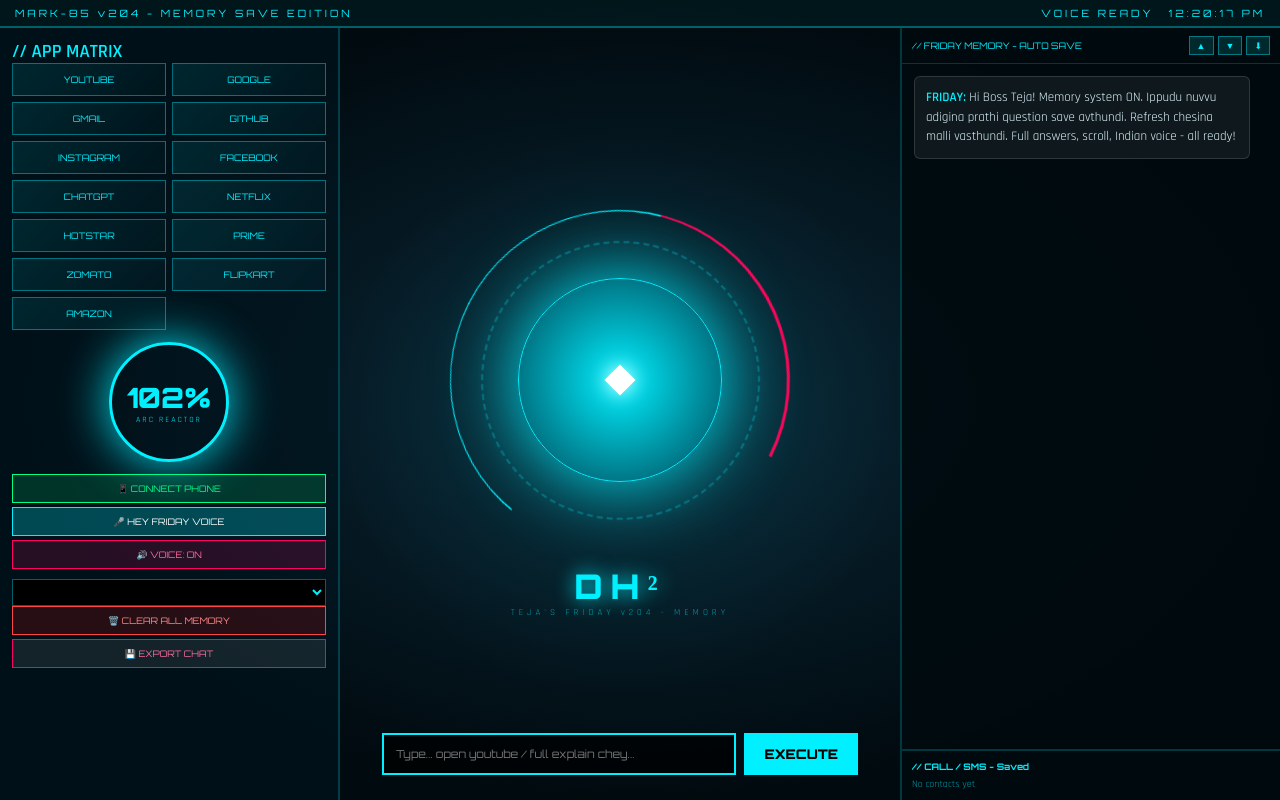
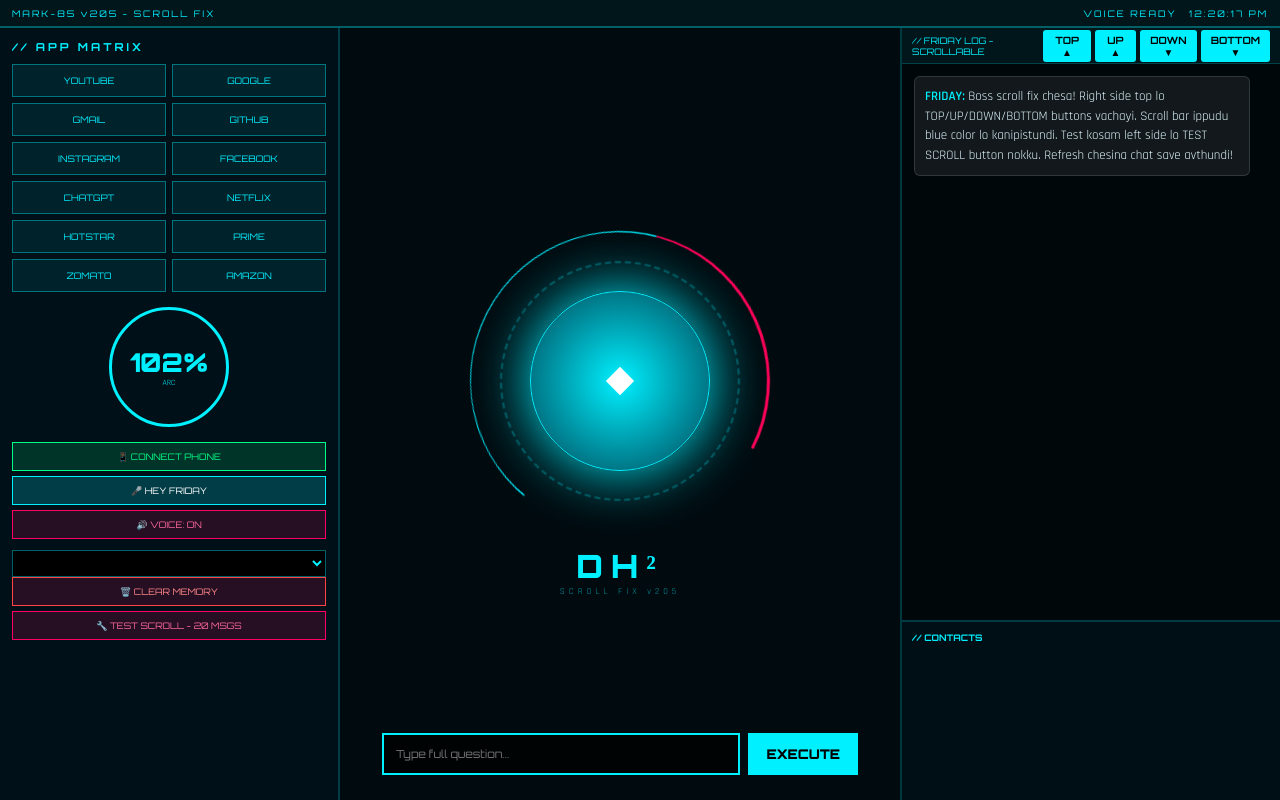
Before and after one commit to mrtej568-ship-it/FRIDAY, a Flask app: page / in a window 1280 px wide. Run offline with Flask 3, Linux system fonts and the light colour scheme; lists and menus that the app fills with data are empty.

Commit message:
Update index.html

```diff
--- a/templates/index.html
+++ b/templates/index.html
@@ -2,141 +2,154 @@
 <html lang="en">
 <head>
 <meta charset="UTF-8"><meta name="viewport" content="width=device-width, initial-scale=1">
-<title>DH² // FRIDAY v204 MEMORY</title>
+<title>DH² // FRIDAY v205 SCROLL FIX</title>
 <link href="https://fonts.googleapis.com/css2?family=Orbitron:wght@400;700;900&family=Rajdhani:wght@400;600&display=swap" rel="stylesheet">
 <style>
 *{margin:0;padding:0;box-sizing:border-box}
-body{background:#010a0f;color:#00f0ff;font-family:'Rajdhani',sans-serif;height:100vh;overflow:hidden;background:radial-gradient(ellipse at center, #0a2a3a 0%, #010a0f 70%)}
-.top-bar{height:28px;border-bottom:2px solid #00f0ff55;display:flex;align-items:center;padding:0 15px;font-family:'Orbitron';font-size:10px;letter-spacing:3px;background:rgba(0,240,255,0.05)}
+body{background:#010a0f;color:#00f0ff;font-family:'Rajdhani',sans-serif;height:100vh;overflow:hidden}
+.top-bar{height:28px;border-bottom:2px solid #00f0ff55;display:flex;align-items:center;padding:0 12px;font-family:'Orbitron';font-size:9px;letter-spacing:2px;background:rgba(0,240,255,0.05)}
 .main{display:grid;grid-template-columns:340px 1fr 380px;height:calc(100vh - 28px)}
-.left{border-right:2px solid #00f0ff33;padding:12px;background:rgba(0,20,30,0.6);overflow-y:auto}
-.left::-webkit-scrollbar{width:6px}.left::-webkit-scrollbar-thumb{background:#00f0ff66}
+.left{border-right:2px solid #00f0ff33;padding:12px;background:rgba(0,20,30,0.6);overflow-y:scroll}
+.left::-webkit-scrollbar{width:8px}.left::-webkit-scrollbar-thumb{background:#00f0ff}
 .app-grid{display:grid;grid-template-columns:1fr 1fr;gap:6px}
-.app-btn{background:linear-gradient(135deg, rgba(0,240,255,0.1), rgba(0,240,255,0.02));border:1px solid #00f0ff66;color:#00f0ff;padding:10px 5px;text-align:center;cursor:pointer;font-family:'Orbitron';font-size:9px;transition:0.2s}
-.app-btn:hover{background:#00f0ff;color:#000;box-shadow:0 0 20px #00f0ff;transform:scale(1.05);font-weight:700}
-.q-btn{background:rgba(255,0,100,0.15);border:1px solid #ff0066;color:#ff6a9d;padding:8px;font-size:9px;font-family:'Orbitron';cursor:pointer;margin-bottom:4px;width:100%}
-.q-btn.bluetooth{background:rgba(0,255,136,0.15);border-color:#00ff88;color:#00ff88}
-.q-btn.voice-active{background:rgba(0,240,255,0.25);border-color:#00f0ff;color:#fff}
-.energy-ring{width:120px;height:120px;border:3px solid #00f0ff;border-radius:50%;margin:12px auto;display:flex;align-items:center;justify-content:center;flex-direction:column;box-shadow:0 0 30px #00f0ff88;animation:pulse 2s infinite}
-@keyframes pulse{0%,100%{box-shadow:0 0 30px #00f0ff88}50%{box-shadow:0 0 50px #00f0ff}}
-.center{position:relative;display:flex;flex-direction:column;align-items:center;justify-content:center;background:radial-gradient(circle at center, rgba(0,240,255,0.08) 0%, transparent 60%)}
-.reactor{width:340px;height:340px;position:relative;display:flex;align-items:center;justify-content:center}
+.app-btn{background:rgba(0,240,255,0.08);border:1px solid #00f0ff66;color:#00f0ff;padding:10px 5px;text-align:center;cursor:pointer;font-family:'Orbitron';font-size:9px}
+.app-btn:hover{background:#00f0ff;color:#000}
+.q-btn{width:100%;padding:8px;font-size:9px;font-family:'Orbitron';cursor:pointer;margin-bottom:5px;border:1px solid #ff0066;background:rgba(255,0,100,0.15);color:#ff6a9d}
+.q-btn.bluetooth{border-color:#00ff88;color:#00ff88;background:rgba(0,255,136,0.15)}
+.q-btn.voice-active{border-color:#00f0ff;color:#fff;background:rgba(0,240,255,0.2)}
+.energy-ring{width:120px;height:120px;border:3px solid #00f0ff;border-radius:50%;margin:15px auto;display:flex;align-items:center;justify-content:center;flex-direction:column}
+.center{position:relative;display:flex;flex-direction:column;align-items:center;justify-content:center}
+.reactor{width:300px;height:300px;position:relative;display:flex;align-items:center;justify-content:center}
 .ring{position:absolute;border-radius:50%;border:1px solid #00f0ff}
 .r1{width:100%;height:100%;border-top:3px solid #ff0055;border-right:3px solid transparent;animation:spin 3s linear infinite}
-.r2{width:82%;height:82%;border:2px dashed #00f0ff44;animation:spin 6s linear infinite reverse}
-.r3{width:60%;height:60%;background:radial-gradient(circle, #00f0ff, #004455);box-shadow:0 0 80px #00f0ff;display:flex;align-items:center;justify-content:center;cursor:pointer}
+.r2{width:80%;height:80%;border:2px dashed #00f0ff44;animation:spin 6s linear infinite reverse}
+.r3{width:60%;height:60%;background:radial-gradient(circle, #00f0ff, #004455);box-shadow:0 0 60px #00f0ff;display:flex;align-items:center;justify-content:center;cursor:pointer}
 @keyframes spin{to{transform:rotate(360deg)}}
-.core{width:22px;height:22px;background:#fff;transform:rotate(45deg);box-shadow:0 0 20px #fff}
-.brand{font-family:'Orbitron';font-weight:900;font-size:34px;letter-spacing:8px;margin-top:15px;text-shadow:0 0 20px #00f0ff}
+.core{width:20px;height:20px;background:#fff;transform:rotate(45deg)}
+.brand{font-family:'Orbitron';font-weight:900;font-size:32px;letter-spacing:8px;margin-top:15px}
 .input-box{position:absolute;bottom:25px;width:85%;display:flex;gap:8px}
-#cmd{flex:1;background:rgba(0,0,0,0.7);border:2px solid #00f0ff;color:#00f0ff;padding:12px;font-family:'Orbitron';font-size:11px;outline:none}
-#exec{background:#00f0ff;color:#000;border:none;padding:0 20px;font-family:'Orbitron';font-weight:900;cursor:pointer}
-.right{border-left:2px solid #00f0ff33;background:rgba(0,10,15,0.9);display:flex;flex-direction:column}
-.right-header{padding:8px 10px;border-bottom:1px solid #00f0ff33;font-family:'Orbitron';font-size:9px;display:flex;justify-content:space-between;align-items:center}
-.scroll-controls{display:flex;gap:4px}
-.scroll-controls button{background:#00f0ff22;border:1px solid #00f0ff66;color:#00f0ff;padding:3px 7px;font-family:'Orbitron';font-size:9px;cursor:pointer}
-.scroll-controls button:hover{background:#00f0ff;color:#000}
-.chat-area{flex:1;overflow-y:auto;padding:12px;display:flex;flex-direction:column;gap:10px;scroll-behavior:smooth}
-.chat-area::-webkit-scrollbar{width:8px}.chat-area::-webkit-scrollbar-track{background:rgba(0,0,0,0.3)}.chat-area::-webkit-scrollbar-thumb{background:linear-gradient(#00f0ff,#0088aa);border-radius:10px}
-.msg{padding:11px;border-radius:6px;max-width:95%;font-size:13px;line-height:1.5;white-space:pre-wrap;word-wrap:break-word}
+#cmd{flex:1;background:rgba(0,0,0,0.7);border:2px solid #00f0ff;color:#00f0ff;padding:12px;font-size:11px;font-family:'Orbitron';outline:none}
+#exec{background:#00f0ff;color:#000;border:none;padding:0 18px;font-family:'Orbitron';font-weight:900;cursor:pointer}
+
+/* RIGHT - SCROLL FIX 100% */
+.right{border-left:2px solid #00f0ff33;background:rgba(0,10,15,0.95);display:flex;flex-direction:column;height:100%;overflow:hidden}
+.right-header{height:36px;padding:0 10px;border-bottom:1px solid #00f0ff33;display:flex;justify-content:space-between;align-items:center;background:rgba(0,240,255,0.05);flex-shrink:0}
+.right-header span{font-family:'Orbitron';font-size:9px}
+.scroll-btns{display:flex;gap:4px}
+.scroll-btns button{background:#00f0ff;color:#000;border:none;padding:4px 10px;font-family:'Orbitron';font-size:10px;font-weight:700;cursor:pointer;border-radius:3px}
+.scroll-btns button:hover{background:#fff}
+
+/* CHAT AREA - FIXED HEIGHT + SCROLL ALWAYS VISIBLE */
+.chat-area{
+  height:calc(100% - 36px - 180px);
+  overflow-y:scroll!important;
+  overflow-x:hidden;
+  padding:12px;
+  display:flex;
+  flex-direction:column;
+  gap:10px;
+  background:rgba(0,0,0,0.3);
+  scroll-behavior:smooth;
+}
+.chat-area::-webkit-scrollbar{width:10px!important; display:block!important}
+.chat-area::-webkit-scrollbar-track{background:#001a22!important; border:1px solid #00f0ff33}
+.chat-area::-webkit-scrollbar-thumb{background:#00f0ff!important; border-radius:10px; box-shadow:0 0 10px #00f0ff}
+.chat-area::-webkit-scrollbar-thumb:hover{background:#fff!important}
+.msg{padding:10px;border-radius:6px;max-width:95%;font-size:13px;line-height:1.5;white-space:pre-wrap;word-break:break-word;flex-shrink:0}
 .msg.user{align-self:flex-end;background:rgba(0,240,255,0.15);border:1px solid #00f0ff66;color:#a0f0ff}
-.msg.friday{align-self:flex-start;background:rgba(255,255,255,0.06);border:1px solid #ffffff22;color:#e0f8ff}
+.msg.friday{align-self:flex-start;background:rgba(255,255,255,0.07);border:1px solid #ffffff22;color:#e0f8ff}
 .msg.friday b{color:#00f0ff}
+.contacts{height:180px;border-top:2px solid #00f0ff33;padding:10px;overflow-y:scroll;flex-shrink:0;background:rgba(0,20,30,0.5)}
+.contacts h4{font-family:'Orbitron';font-size:9px;margin-bottom:6px}
 .voice-select{width:100%;background:#000;border:1px solid #00f0ff66;color:#00f0ff;padding:6px;font-size:9px;font-family:'Orbitron';margin-top:6px}
-.contacts{border-top:2px solid #00f0ff33;padding:10px;max-height:180px;overflow-y:auto}
-.contacts h4{font-family:'Orbitron';font-size:9px;margin-bottom:6px}
-.contact-item{display:flex;justify-content:space-between;align-items:center;background:rgba(0,240,255,0.06);border:1px solid #00f0ff22;padding:5px 8px;margin-bottom:4px;font-size:11px}
 </style>
 </head>
 <body>
-<div class="top-bar"><span>MARK-85 v204 - MEMORY SAVE EDITION</span><span style="margin-left:auto" id="voice-name">VOICE: LOADING...</span><span style="margin-left:15px" id="live-time">--:--:--</span></div>
+<div class="top-bar"><span>MARK-85 v205 - SCROLL FIX</span><span style="margin-left:auto" id="voice-name">VOICE: LOADING</span><span style="margin-left:12px" id="live-time">--:--:--</span></div>
 <div class="main">
 <div class="left">
-<h3>// APP MATRIX</h3>
+<h3 style="font-family:'Orbitron';font-size:11px;letter-spacing:3px;margin-bottom:10px">// APP MATRIX</h3>
 <div class="app-grid" id="appGrid"></div>
-<div class="energy-ring"><div style="font-family:'Orbitron';font-size:28px;font-weight:900">102%</div><div style="font-size:8px;letter-spacing:2px">ARC REACTOR</div></div>
+<div class="energy-ring"><div style="font-family:'Orbitron';font-size:26px;font-weight:900">102%</div><div style="font-size:8px">ARC</div></div>
 <button class="q-btn bluetooth" onclick="connectBluetooth()">📱 CONNECT PHONE</button>
-<button class="q-btn voice-active" onclick="startVoice()">🎤 HEY FRIDAY VOICE</button>
+<button class="q-btn voice-active" onclick="startVoice()">🎤 HEY FRIDAY</button>
 <button class="q-btn" onclick="toggleVoice()" id="voiceToggle">🔊 VOICE: ON</button>
-<select id="voiceList" class="voice-select" onchange="changeVoice()"><option>Loading Indian voices...</option></select>
-<button class="q-btn" onclick="clearChat()" style="background:rgba(255,0,0,0.15);border-color:#ff4444;color:#ff8888">🗑️ CLEAR ALL MEMORY</button>
-<button class="q-btn" onclick="exportChat()" style="background:rgba(255,255,255,0.08)">💾 EXPORT CHAT</button>
+<select id="voiceList" class="voice-select" onchange="changeVoice()"><option>Loading voices...</option></select>
+<button class="q-btn" onclick="clearChat()" style="border-color:#ff4444;color:#ff8888">🗑️ CLEAR MEMORY</button>
+<button class="q-btn" onclick="testScroll()">🔧 TEST SCROLL - 20 MSGS</button>
 </div>
 <div class="center">
 <div class="reactor"><div class="ring r1"></div><div class="ring r2"></div><div class="ring r3" onclick="startVoice()"><div class="core"></div></div></div>
 <div class="brand">DH²</div>
-<div style="font-size:9px;letter-spacing:4px;opacity:0.6">TEJA'S FRIDAY v204 - MEMORY</div>
-<div class="input-box"><input id="cmd" placeholder="Type... open youtube / full explain chey..."><button id="exec" onclick="send()">EXECUTE</button></div>
+<div style="font-size:9px;letter-spacing:4px;opacity:0.6">SCROLL FIX v205</div>
+<div class="input-box"><input id="cmd" placeholder="Type full question..."><button id="exec" onclick="send()">EXECUTE</button></div>
 </div>
 <div class="right">
-<div class="right-header"><span>// FRIDAY MEMORY - AUTO SAVE</span><div class="scroll-controls"><button onclick="scrollChat('up')">▲</button><button onclick="scrollChat('down')">▼</button><button onclick="scrollChat('bottom')">⬇</button></div></div>
+<div class="right-header"><span>// FRIDAY LOG - SCROLLABLE</span><div class="scroll-btns"><button onclick="scrollChat('top')">TOP ▲</button><button onclick="scrollChat('up')">UP ▲</button><button onclick="scrollChat('down')">DOWN ▼</button><button onclick="scrollChat('bottom')">BOTTOM ▼</button></div></div>
 <div class="chat-area" id="chat"></div>
-<div class="contacts"><h4>// CALL / SMS - Saved</h4><div id="contactList"></div></div>
+<div class="contacts"><h4>// CONTACTS</h4><div id="contactList"></div></div>
 </div>
 </div>
 <script>
-const ALL_APPS={youtube:"https://youtube.com",google:"https://google.com",gmail:"https://mail.google.com",github:"https://github.com",instagram:"https://instagram.com",facebook:"https://facebook.com",chatgpt:"https://chat.openai.com",netflix:"https://netflix.com",hotstar:"https://hotstar.com",prime:"https://primevideo.com",zomato:"https://zomato.com",flipkart:"https://flipkart.com",amazon:"https://amazon.in"};
+const ALL_APPS={youtube:"https://youtube.com",google:"https://google.com",gmail:"https://mail.google.com",github:"https://github.com",instagram:"https://instagram.com",facebook:"https://facebook.com",chatgpt:"https://chat.openai.com",netflix:"https://netflix.com",hotstar:"https://hotstar.com",prime:"https://primevideo.com",zomato:"https://zomato.com",amazon:"https://amazon.in"};
 function renderApps(){let g=document.getElementById('appGrid');g.innerHTML='';for(let n in ALL_APPS){let b=document.createElement('div');b.className='app-btn';b.innerHTML=n.toUpperCase();b.onclick=()=>openApp(n);g.appendChild(b);}} renderApps();
-function openApp(name){let url=ALL_APPS[name.toLowerCase()]||`https://www.google.com/search?q=${name}`;window.open(url,'_blank');addMsg('friday',`Opening <b>${name.toUpperCase()}</b>, Boss!`,true);}
+function openApp(name){window.open(ALL_APPS[name]||`https://www.google.com/search?q=${name}`,'_blank');addMsg('friday',`Opening <b>${name.toUpperCase()}</b> Boss!`);}
 
-// MEMORY SYSTEM - LOCAL + SERVER
-let chatHistory = JSON.parse(localStorage.getItem('dh2_chat_history')||'[]');
-let chatMsgs = JSON.parse(localStorage.getItem('dh2_chat_msgs')||'[]');
-
-function saveToLocal(){
-  localStorage.setItem('dh2_chat_history', JSON.stringify(chatHistory.slice(-20)));
-  localStorage.setItem('dh2_chat_msgs', JSON.stringify(chatMsgs.slice(-50)));
-}
+// MEMORY
+let chatHistory=JSON.parse(localStorage.getItem('dh2_chat_history')||'[]');
+let chatMsgs=JSON.parse(localStorage.getItem('dh2_chat_msgs')||'[]');
+function saveLocal(){localStorage.setItem('dh2_chat_history',JSON.stringify(chatHistory.slice(-20)));localStorage.setItem('dh2_chat_msgs',JSON.stringify(chatMsgs.slice(-100)));}
 function loadLocalChat(){
-  let chat=document.getElementById('chat');
-  chat.innerHTML='';
+  let chat=document.getElementById('chat');chat.innerHTML='';
   if(chatMsgs.length===0){
-    chat.innerHTML='<div class="msg friday"><b>FRIDAY:</b> Hi Boss Teja! Memory system ON. Ippudu nuvvu adigina prathi question save avthundi. Refresh chesina malli vasthundi. Full answers, scroll, Indian voice - all ready!</div>';
-  } else {
-    chatMsgs.forEach(m=>{let div=document.createElement('div');div.className=`msg ${m.who}`;div.innerHTML=m.html;chat.appendChild(div);});
+    chat.innerHTML='<div class="msg friday"><b>FRIDAY:</b> Boss scroll fix chesa! Right side top lo TOP/UP/DOWN/BOTTOM buttons vachayi. Scroll bar ippudu blue color lo kanipistundi. Test kosam left side lo TEST SCROLL button nokku. Refresh chesina chat save avthundi!</div>';
+  }else{
+    chatMsgs.forEach(m=>{let d=document.createElement('div');d.className=`msg ${m.who}`;d.innerHTML=m.html;chat.appendChild(d);});
   }
-  chat.scrollTo({top:chat.scrollHeight});
+  setTimeout(()=>{chat.scrollTop=chat.scrollHeight;},100);
 }
 loadLocalChat();
 
-// SCROLL
-function scrollChat(dir){let c=document.getElementById('chat');if(dir==='up')c.scrollBy({top:-250,behavior:'smooth'});if(dir==='down')c.scrollBy({top:250,behavior:'smooth'});if(dir==='bottom')c.scrollTo({top:c.scrollHeight,behavior:'smooth'});}
+// SCROLL - GUARANTEED WORKING
+function scrollChat(dir){
+  let c=document.getElementById('chat');
+  console.log("Scroll",dir,c.scrollHeight);
+  if(dir==='up') c.scrollBy({top:-300,behavior:'smooth'});
+  if(dir==='down') c.scrollBy({top:300,behavior:'smooth'});
+  if(dir==='bottom') c.scrollTop=c.scrollHeight;
+  if(dir==='top') c.scrollTop=0;
+}
+function testScroll(){
+  for(let i=1;i<=20;i++){
+    addMsg(i%2===0?'user':'friday',`Test message ${i} - Scroll test kosam. Ippudu scroll bar kanipistunda chudu Boss! ${i%2===0?'BOSS QUESTION':'FRIDAY FULL DETAILED ANSWER - This is long answer to test scroll functionality. If you can read this, scroll is working!'}`);
+  }
+}
 
-// VOICE - INDIAN FEMALE FIX
-let indianFemaleVoice=null, voiceEnabled=true;
+// VOICE
+let indianFemaleVoice=null,voiceEnabled=true;
 function loadVoices(){
   let voices=speechSynthesis.getVoices();
-  let select=document.getElementById('voiceList');select.innerHTML='';
-  let indianVoices=voices.filter(v=>v.lang.includes('IN')||v.name.toLowerCase().includes('india')||v.name.includes('Heera'));
-  let list=indianVoices.length>0?indianVoices:voices;
-  list.forEach((v,i)=>{let opt=document.createElement('option');opt.value=i;opt.text=`${v.name} (${v.lang})`;if(v.name.includes('Heera')){opt.selected=true;indianFemaleVoice=v;}select.appendChild(opt);});
+  let sel=document.getElementById('voiceList');sel.innerHTML='';
+  let indian=voices.filter(v=>v.lang.includes('IN')||v.name.includes('Heera'));
+  let list=indian.length?indian:voices;
+  list.forEach((v,i)=>{let o=document.createElement('option');o.value=i;o.text=`${v.name} (${v.lang})`;if(v.name.includes('Heera')){o.selected=true;indianFemaleVoice=v;}sel.appendChild(o);});
   if(!indianFemaleVoice) indianFemaleVoice=list.find(v=>v.lang==='en-IN')||list[0];
   document.getElementById('voice-name').innerText=indianFemaleVoice?indianFemaleVoice.name.toUpperCase():'VOICE READY';
 }
-function changeVoice(){let voices=speechSynthesis.getVoices();let indianVoices=voices.filter(v=>v.lang.includes('IN')||v.name.includes('Heera'));let list=indianVoices.length>0?indianVoices:voices;indianFemaleVoice=list[document.getElementById('voiceList').value];speakAsFriday("Hi Boss, Indian voice changed!");}
+function changeVoice(){let voices=speechSynthesis.getVoices();let indian=voices.filter(v=>v.lang.includes('IN')||v.name.includes('Heera'));let list=indian.length?indian:voices;indianFemaleVoice=list[document.getElementById('voiceList').value];speakAsFriday("Hi Boss, Indian voice changed! Scroll buttons working!");}
 if(speechSynthesis.onvoiceschanged!==undefined) speechSynthesis.onvoiceschanged=loadVoices; setTimeout(loadVoices,800);
 function toggleVoice(){voiceEnabled=!voiceEnabled;document.getElementById('voiceToggle').innerText=voiceEnabled?'🔊 VOICE: ON':'🔇 VOICE: OFF';if(!voiceEnabled)speechSynthesis.cancel();}
-function speakAsFriday(text){if(!voiceEnabled)return;speechSynthesis.cancel();setTimeout(()=>{let u=new SpeechSynthesisUtterance(text.replace(/<[^>]*>/g,''));if(indianFemaleVoice)u.voice=indianFemaleVoice;u.lang='en-IN';u.rate=0.88;u.pitch=1.22;speechSynthesis.speak(u);},100);}
+function speakAsFriday(t){if(!voiceEnabled)return;speechSynthesis.cancel();setTimeout(()=>{let u=new SpeechSynthesisUtterance(t.replace(/<[^>]*>/g,''));if(indianFemaleVoice)u.voice=indianFemaleVoice;u.lang='en-IN';u.rate=0.88;u.pitch=1.2;speechSynthesis.speak(u);},80);}
 
 function addMsg(who,text,skipSave=false){
   let chat=document.getElementById('chat');
   let html=(who==='user'?'<b>BOSS:</b> ':'<b>FRIDAY:</b> ')+text;
   let div=document.createElement('div');div.className=`msg ${who}`;div.innerHTML=html;chat.appendChild(div);
-  chat.scrollTo({top:chat.scrollHeight,behavior:'smooth'});
+  chat.scrollTop=chat.scrollHeight;
   if(who==='friday') speakAsFriday(text);
-  if(!skipSave){
-    chatMsgs.push({who,html});
-    saveToLocal();
-  }
+  if(!skipSave){chatMsgs.push({who,html});saveLocal();}
 }
-function clearChat(){
-  if(!confirm('Boss full chat delete cheyala?')) return;
-  chatMsgs=[];chatHistory=[];localStorage.removeItem('dh2_chat_msgs');localStorage.removeItem('dh2_chat_history');
-  fetch('/clear_history',{method:'POST'});
-  document.getElementById('chat').innerHTML='<div class="msg friday"><b>FRIDAY:</b> Memory cleared Boss!</div>';
-  speechSynthesis.cancel();
-}
-function exportChat(){let txt=chatMsgs.map(m=>m.html.replace(/<[^>]*>/g,'')).join('\n');let blob=new Blob([txt],{type:'text/plain'});let url=URL.createObjectURL(blob);let a=document.createElement('a');a.href=url;a.download='FRIDAY_chat_'+new Date().toISOString().slice(0,10)+'.txt';a.click();}
+function clearChat(){if(!confirm('Clear?'))return;chatMsgs=[];chatHistory=[];localStorage.clear();document.getElementById('chat').innerHTML='<div class="msg friday"><b>FRIDAY:</b> Cleared!</div>';}
 
 let isBusy=false;
 async function send(){
@@ -144,27 +157,26 @@ async function send(){
   let input=document.getElementById('cmd');let msg=input.value.trim();if(!msg)return;
   isBusy=true;input.disabled=true;
   addMsg('user',msg);input.value='';
-  let typingId='typing-'+Date.now();
-  document.getElementById('chat').innerHTML+=`<div class="msg friday" id="${typingId}"><b>FRIDAY:</b> <i>full answer typing...</i></div>`;
-  document.getElementById('chat').scrollTo({top:document.getElementById('chat').scrollHeight});
+  let tid='typing-'+Date.now();
+  document.getElementById('chat').innerHTML+=`<div class="msg friday" id="${tid}"><b>FRIDAY:</b> <i>typing full answer...</i></div>`;
+  document.getElementById('chat').scrollTop=document.getElementById('chat').scrollHeight;
   try{
     let res=await fetch('/ask',{method:'POST',headers:{'Content-Type':'application/json'},body:JSON.stringify({message:msg,history:chatHistory})});
     let data=await res.json();
-    document.getElementById(typingId)?.remove();
+    document.getElementById(tid)?.remove();
     addMsg('friday',data.reply);
     chatHistory.push({role:"user",content:msg},{role:"assistant",content:data.reply});
-    if(chatHistory.length>12) chatHistory=chatHistory.slice(-12);
-    saveToLocal();
+    saveLocal();
     if(data.url) window.open(data.url,'_blank');
-  }catch(e){document.getElementById(typingId)?.remove();addMsg('friday','Network slow Boss.');}
+  }catch(e){document.getElementById(tid)?.remove();addMsg('friday','Network slow Boss.');}
   isBusy=false;input.disabled=false;input.focus();
 }
-let contacts=JSON.parse(localStorage.getItem('dh2_contacts')||'[]');
-function renderContacts(){let l=document.getElementById('contactList');l.innerHTML=contacts.length? '': '<div style="font-size:10px;opacity:0.6">No contacts yet</div>'; contacts.forEach(c=>{l.innerHTML+=`<div class="contact-item"><span>${c.name}</span><span>${c.phone}</span></div>`});}
-renderContacts();
-function startVoice(){let SR=window.SpeechRecognition||window.webkitSpeechRecognition;if(!SR)return;let rec=new SR();rec.lang='te-IN';rec.start();addMsg('friday','Listening Boss...',true);rec.onresult=(e)=>{document.getElementById('cmd').value=e.results[0][0].transcript;send();}}
+function startVoice(){let SR=window.SpeechRecognition||window.webkitSpeechRecognition;if(!SR)return;let rec=new SR();rec.lang='te-IN';rec.start();rec.onresult=(e)=>{document.getElementById('cmd').value=e.results[0][0].transcript;send();}}
 setInterval(()=>{document.getElementById('live-time').innerText=new Date().toLocaleTimeString();},1000);
 document.getElementById('cmd').addEventListener('keydown',e=>{if(e.key==='Enter')send();});
+
+// FORCE SCROLL VISIBLE AFTER LOAD
+setTimeout(()=>{let c=document.getElementById('chat');c.style.overflowY='scroll'; c.scrollTop=c.scrollHeight;},500);
 </script>
 </body>
 </html>
```
